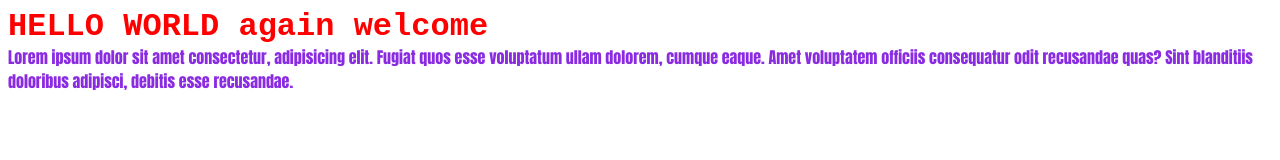
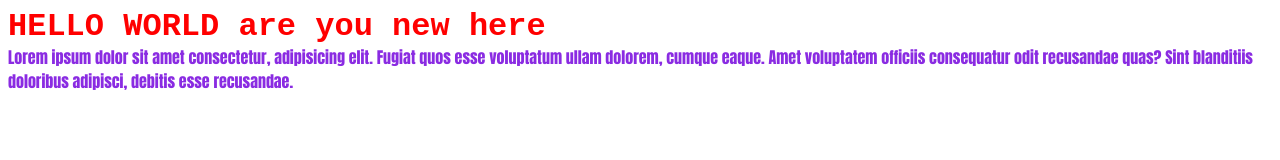
Before and after one commit to samyasir/Bootcamp, a plain HTML site: page index.html in a window 1280 px wide. Drawn offline with Linux system fonts and the light colour scheme.

Commit message:
Update index.html

```diff
--- a/index.html
+++ b/index.html
@@ -7,7 +7,7 @@
     <title>Document</title>
 </head>
 <body>
-    <h1 class="heading">HELLO WORLD again welcome </h1>
+    <h1 class="heading">HELLO WORLD are you new here </h1>
     <p class="paragraph">Lorem ipsum dolor sit amet consectetur, adipisicing elit. Fugiat quos esse voluptatum ullam dolorem, cumque eaque. Amet voluptatem officiis consequatur odit recusandae quas? Sint blanditiis doloribus adipisci, debitis esse recusandae.</p>
 </body>
 </html>
```
